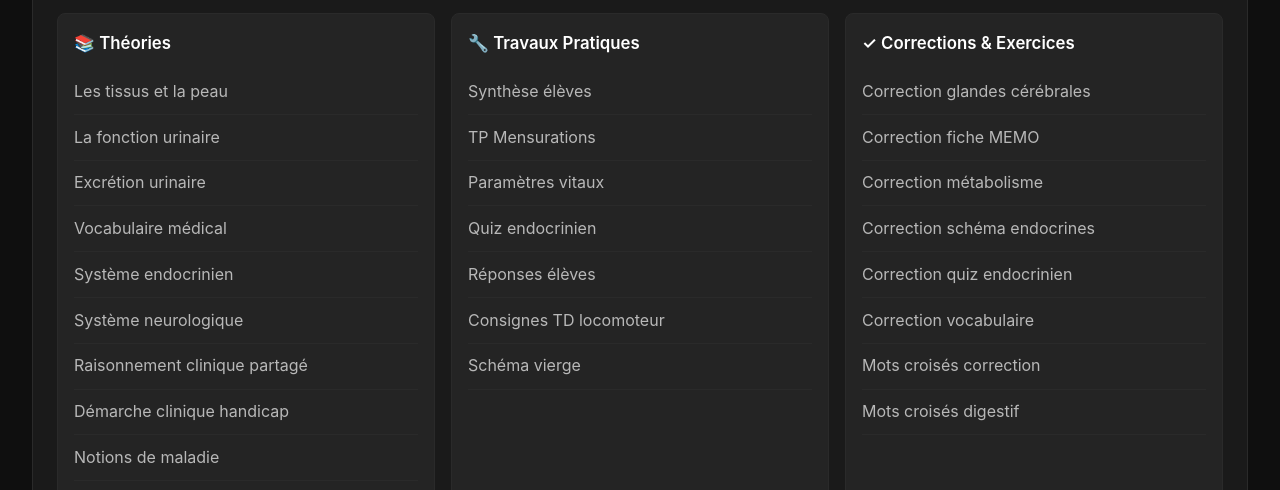
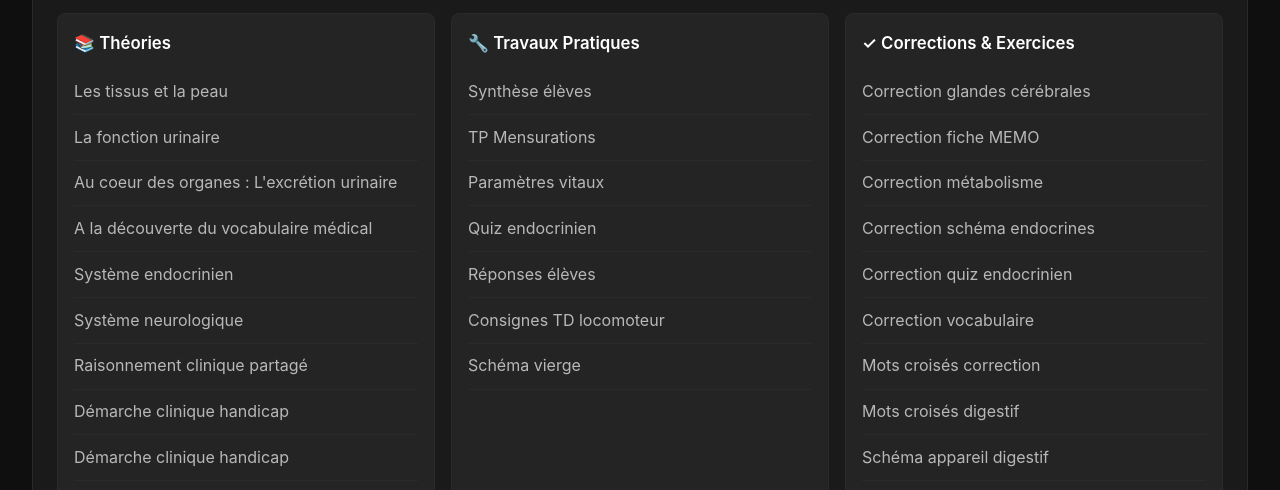
Before and after one commit to Prampart/Projet-Site-web-IFAP, a plain HTML site: page Module_3/Module_3_Accueil.html in a window 1280 px wide. Shown: the part 448-938 px from the top of the page. Drawn offline with Linux system fonts and the light colour scheme.

Commit message:
Update Module_3_Accueil.html

```diff
--- a/Module_3/Module_3_Accueil.html
+++ b/Module_3/Module_3_Accueil.html
@@ -299,12 +299,13 @@
                         <ul class="course-list">
                             <li class="course-item"><a class="course-link" href="M3_cellule__les_tissus_et_la_peau.pdf">Les tissus et la peau</a></li>
                             <li class="course-item"><a class="course-link" href="La_fonction_urinaire.pdf">La fonction urinaire</a></li>
-                            <li class="course-item"><a class="course-link" href="https://www.youtube.com/watch?v=6akQn0hZfuc">Excrétion urinaire</a></li>
-                            <li class="course-item"><a class="course-link" href="https://view.genially.com/68ecf04747a64fd4f5f35f18/interactive-content-a-la-decouverte-du-vocabulaire-medical">Vocabulaire médical</a></li>
+                            <li class="course-item"><a class="course-link" href="https://www.youtube.com/watch?v=6akQn0hZfuc">Au coeur des organes : L'excrétion urinaire</a></li>
+                            <li class="course-item"><a class="course-link" href="https://view.genially.com/68ecf04747a64fd4f5f35f18/interactive-content-a-la-decouverte-du-vocabulaire-medical">A la découverte du vocabulaire médical</a></li>
                             <li class="course-item"><a class="course-link" href="Systeme_endocrinien/LE_SYSTEME_ENDOCRINIEN_.pdf">Système endocrinien</a></li>
                             <li class="course-item"><a class="course-link" href="SYSTEME__NEUROLOGIQUE/B2M3__COURS_SYSTEME_NEUROLOGIQUE.pdf">Système neurologique</a></li>
                             <li class="course-item"><a class="course-link" href="RAISONNEMENT__CLINIQUE_PARTAGE/M3__cours__raisonnement_clinique_partage.pdf">Raisonnement clinique partagé</a></li>
                             <li class="course-item"><a class="course-link" href="RAISONNEMENT__CLINIQUE_PARTAGE/M3_cours_demarche_clinique_pediatrie_handicap.pdf">Démarche clinique handicap</a></li>
+                            <li class="course-item"><a class="course-link" href="RAISONNEMENT__CLINIQUE_PARTAGE/M3_cours_raisonnement_clinique_partage.pdf">Démarche clinique handicap</a></li>
                             <li class="course-item"><a class="course-link" href="NOTION_DE_MALADIE/M3_cours_notions_de_maladie.pdf">Notions de maladie</a></li>
                             <li class="course-item"><a class="course-link" href="LE_VOCABULAIRE_MEDICAL/Le_vocabulaire_medical.pdf">Vocabulaire médical</a></li>
                             <li class="course-item"><a class="course-link" href="LE_SYSTEME_LOCOMOTEUR/L_appareil_locomoteur.pdf">Appareil locomoteur</a></li>
@@ -339,6 +340,8 @@
                             <li class="course-item"><a class="course-link" href="LE_VOCABULAIRE_MEDICAL/Correction_TD_Vocabulaire_medical.pdf">Correction vocabulaire</a></li>
                             <li class="course-item"><a class="course-link" href="Le_systeme_genital/Mots_croises_Correction.pdf">Mots croisés correction</a></li>
                             <li class="course-item"><a class="course-link" href="L_appareil_digestif_et_signes_d_alerte/Mots_croises_appareil_digestif.pdf">Mots croisés digestif</a></li>
+                            <li class="course-item"><a class="course-link" href="L_appareil_digestif_et_signes_d_alerte/Schema_appareil_digestif_a_legender.pdf">Schéma appareil digestif</a></li>
+
                         </ul>
                     </div>
 
```
